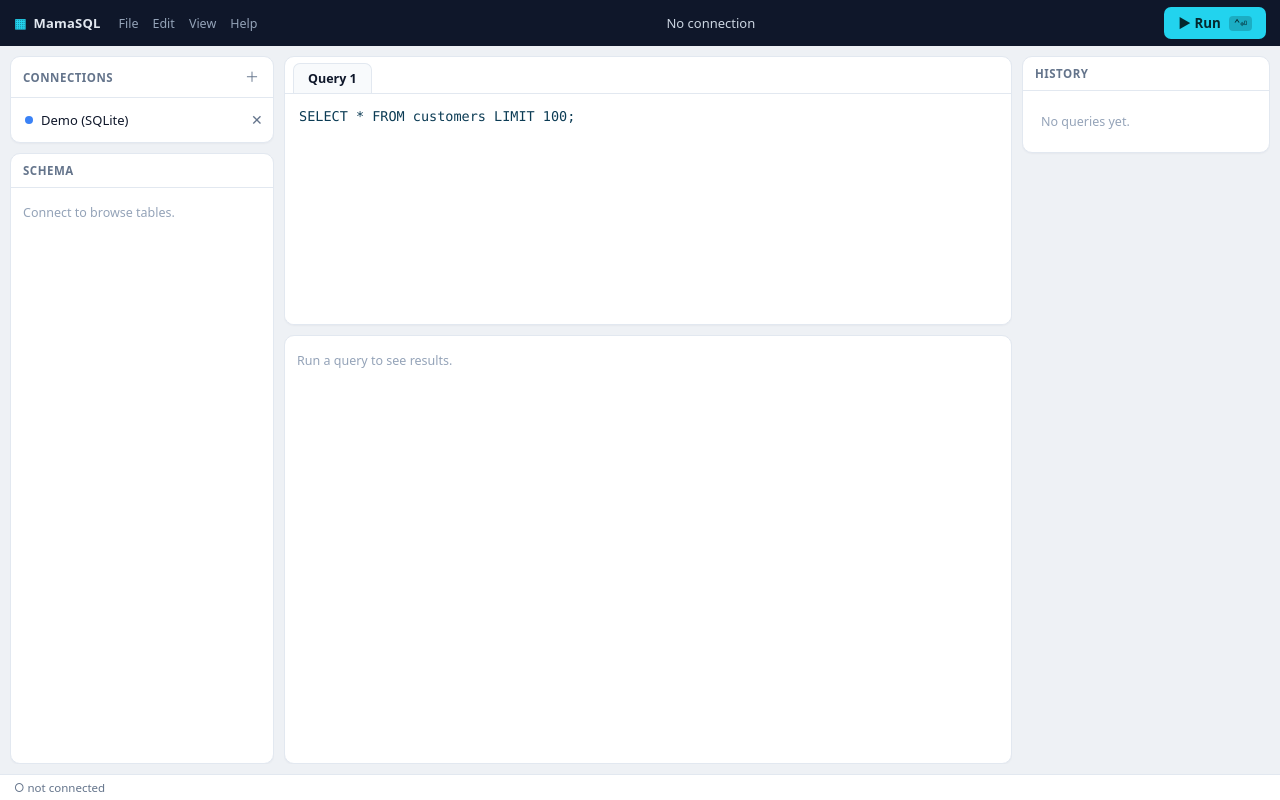
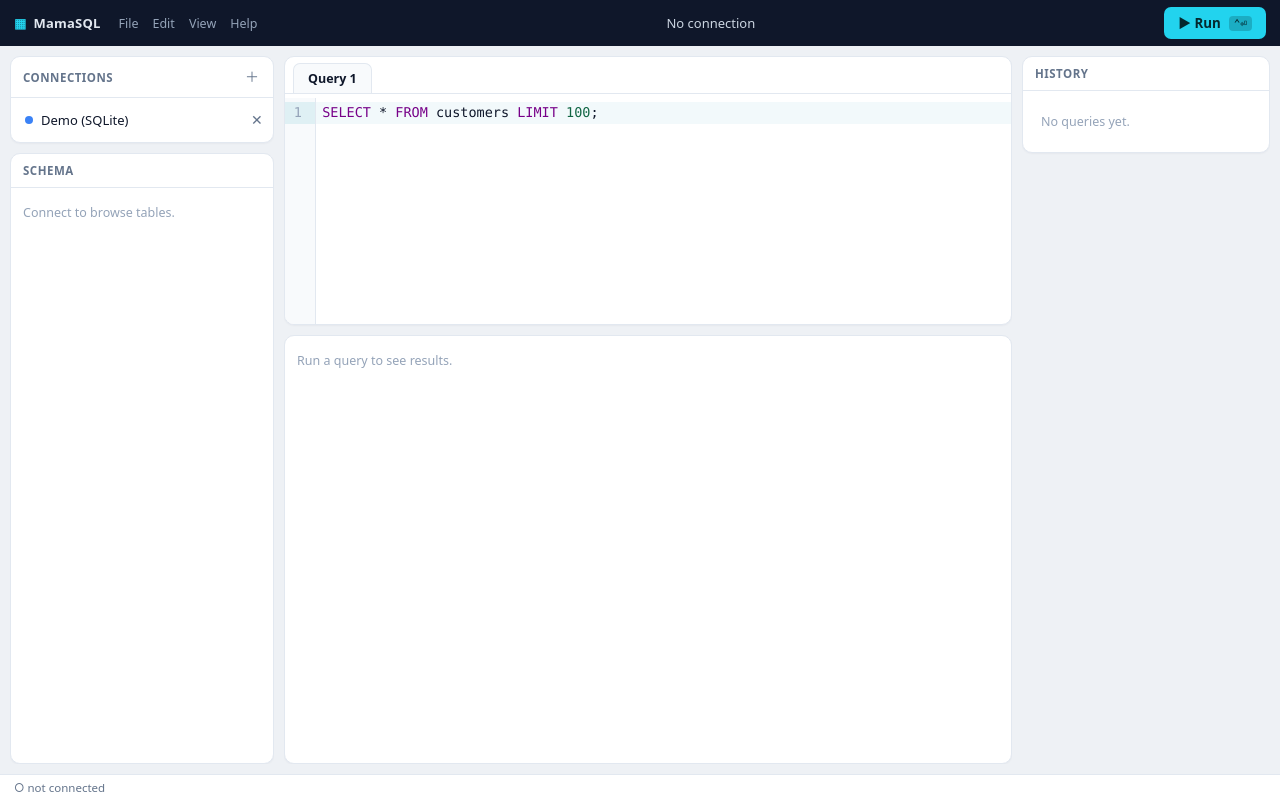
Before and after one commit to fizzexual/MamaSQL, a React (Vite) app: page / in a window 1280 px wide. Built offline with nearby package versions, Linux system fonts and the light colour scheme.

Commit message:
feat(ui): CodeMirror 6 SQL editor — highlighting + schema-aware autocomplete (Plan 2 Task 6)

```diff
--- a/package.json
+++ b/package.json
@@ -10,8 +10,12 @@
     "tauri": "tauri"
   },
   "dependencies": {
+    "@codemirror/lang-sql": "^6.10.0",
+    "@codemirror/state": "^6.6.0",
+    "@codemirror/view": "^6.43.1",
     "@tauri-apps/api": "^2",
     "@tauri-apps/plugin-opener": "^2",
+    "codemirror": "^6.0.2",
     "react": "^19.1.0",
     "react-dom": "^19.1.0",
     "zustand": "^5.0.14"
--- a/src/components/SqlEditor.tsx
+++ b/src/components/SqlEditor.tsx
@@ -1,33 +1,86 @@
-import type { KeyboardEvent } from "react";
+import { basicSetup } from "codemirror";
+import { SQLite, sql } from "@codemirror/lang-sql";
+import { Compartment, EditorState, Prec } from "@codemirror/state";
+import { EditorView, keymap } from "@codemirror/view";
+import { useEffect, useRef } from "react";
 import { useStore } from "../state/store";
 
-// M1: a plain textarea editor. Task 6 upgrades this to CodeMirror 6 with
-// SQL highlighting + schema-aware autocomplete, behind the same store binding.
+// Build a { table: [columns] } map from the store for schema-aware completion.
+function buildSchema(): Record<string, string[]> {
+  const { schema } = useStore.getState();
+  const out: Record<string, string[]> = {};
+  for (const t of schema.tables) {
+    out[t.name] = (schema.columnsByTable[t.name] ?? []).map((c) => c.name);
+  }
+  return out;
+}
+
 export function SqlEditor() {
-  const sql = useStore((s) => s.sql);
-  const setSql = useStore((s) => s.setSql);
-  const run = useStore((s) => s.run);
+  const host = useRef<HTMLDivElement>(null);
 
-  const onKeyDown = (e: KeyboardEvent<HTMLTextAreaElement>) => {
-    if ((e.ctrlKey || e.metaKey) && e.key === "Enter") {
-      e.preventDefault();
-      run();
-    }
-  };
+  useEffect(() => {
+    if (!host.current) return;
+    const schemaComp = new Compartment();
+
+    // Ctrl/Cmd+Enter runs the query (highest precedence so it wins).
+    const runKey = Prec.highest(
+      keymap.of([
+        {
+          key: "Mod-Enter",
+          run: () => {
+            void useStore.getState().run();
+            return true;
+          },
+        },
+      ]),
+    );
+
+    const view = new EditorView({
+      parent: host.current,
+      state: EditorState.create({
+        doc: useStore.getState().sql,
+        extensions: [
+          runKey,
+          basicSetup,
+          schemaComp.of(sql({ dialect: SQLite, schema: buildSchema() })),
+          EditorView.lineWrapping,
+          EditorView.updateListener.of((u) => {
+            if (u.docChanged) {
+              const value = u.state.doc.toString();
+              if (value !== useStore.getState().sql) useStore.getState().setSql(value);
+            }
+          }),
+        ],
+      }),
+    });
+
+    // Keep the editor in sync with external store changes (table clicks, history).
+    const unsub = useStore.subscribe((state, prev) => {
+      if (state.sql !== prev.sql) {
+        const current = view.state.doc.toString();
+        if (state.sql !== current) {
+          view.dispatch({ changes: { from: 0, to: current.length, insert: state.sql } });
+        }
+      }
+      if (state.schema !== prev.schema) {
+        view.dispatch({
+          effects: schemaComp.reconfigure(sql({ dialect: SQLite, schema: buildSchema() })),
+        });
+      }
+    });
+
+    return () => {
+      unsub();
+      view.destroy();
+    };
+  }, []);
 
   return (
     <div className="editor">
       <div className="editor-tabbar">
         <span className="tab active">Query 1</span>
       </div>
-      <textarea
-        className="editor-area"
-        value={sql}
-        spellCheck={false}
-        onChange={(e) => setSql(e.target.value)}
-        onKeyDown={onKeyDown}
-        placeholder="Write SQL — press Ctrl/Cmd+Enter to run"
-      />
+      <div className="editor-cm" ref={host} />
     </div>
   );
 }
--- a/src/styles.css
+++ b/src/styles.css
@@ -144,6 +144,16 @@ ul { list-style: none; margin: 0; padding: 0; }
 }
 .editor-area:focus { outline: none; }
 
+/* CodeMirror editor */
+.editor-cm { flex: 1; min-height: 0; overflow: hidden; }
+.editor-cm .cm-editor { height: 100%; }
+.editor-cm .cm-scroller { font-family: var(--mono); font-size: 13.5px; line-height: 1.6; padding-top: 4px; }
+.editor-cm .cm-focused { outline: none; }
+.editor-cm .cm-gutters { background: var(--panel-2); border-right: 1px solid var(--border); color: var(--faint); }
+.editor-cm .cm-activeLine { background: rgba(8, 145, 178, 0.05); }
+.editor-cm .cm-activeLineGutter { background: rgba(8, 145, 178, 0.10); }
+.editor-cm .cm-tooltip-autocomplete { font-family: var(--mono); font-size: 12.5px; }
+
 /* ---------- Results ---------- */
 .results {
   background: var(--panel); border: 1px solid var(--border); border-radius: 10px;
```
Also changed, not shown: 1 other file (tests, documents, lock files or other folders).
